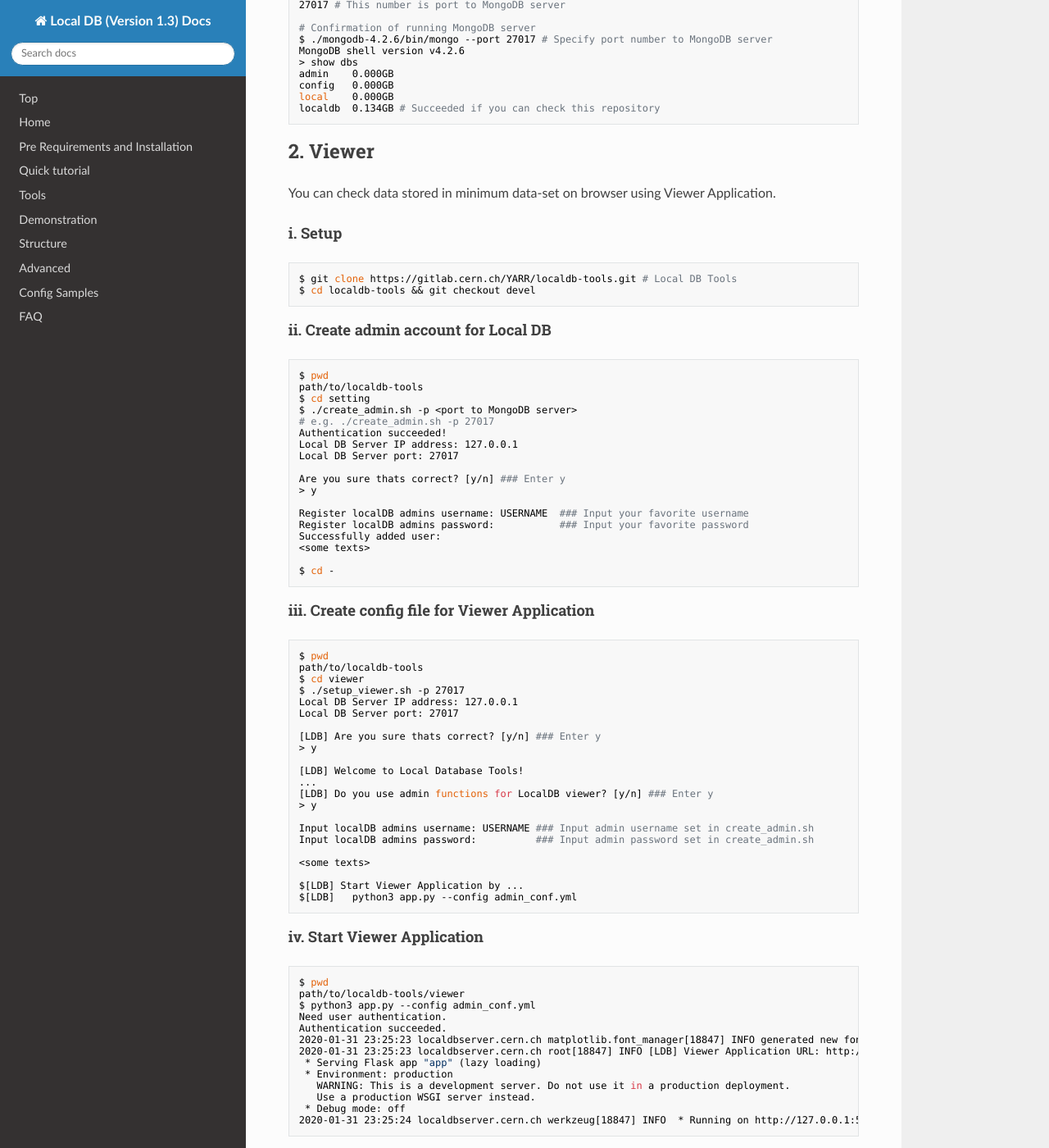
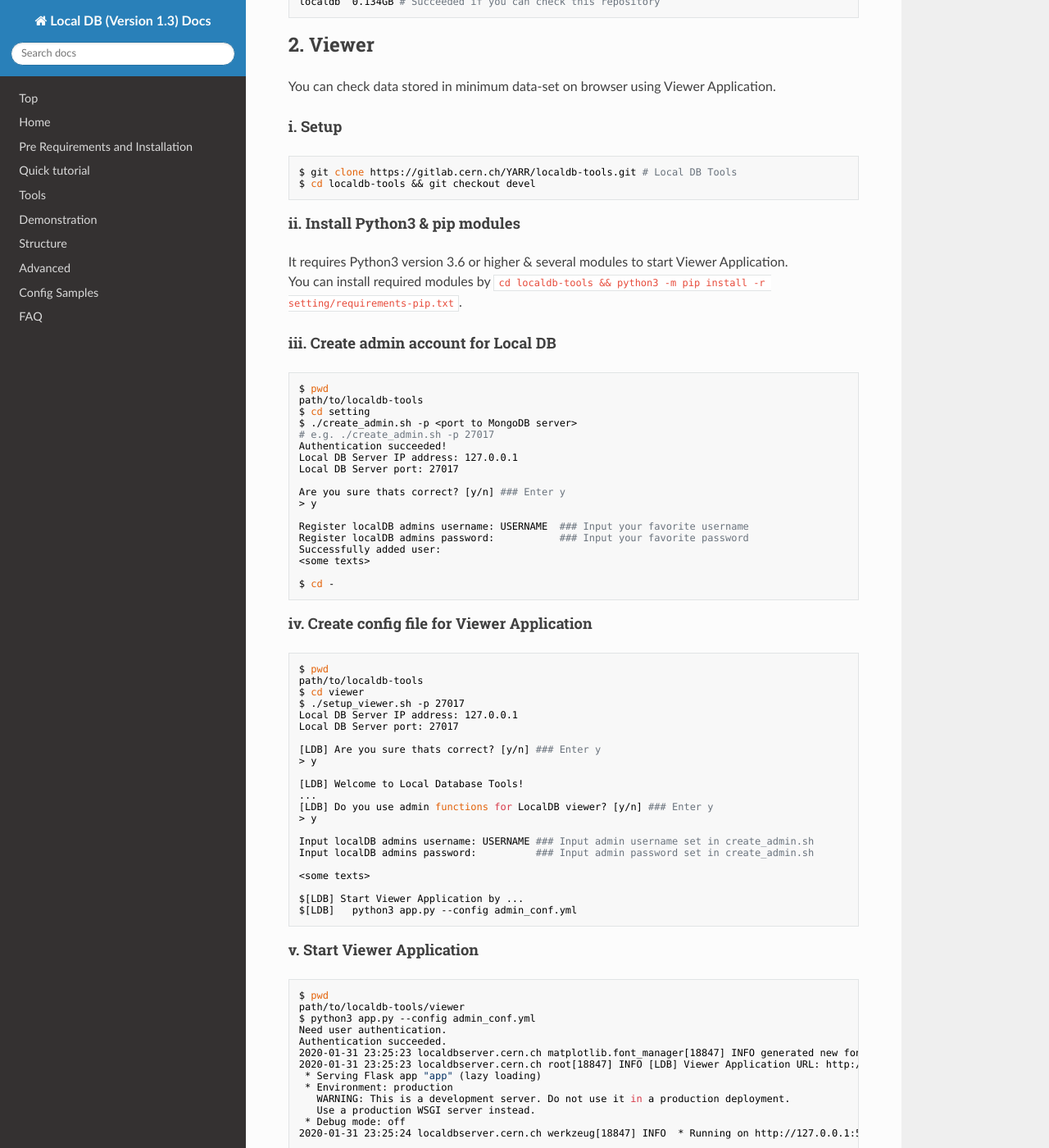
Before and after one commit to jlab-hep/localdb-docs, an MkDocs documentation site: the page built from docs/trial-tutorial.md, in a window 1280 px wide and 1400 px high, scrolled down 1287 px. Shown: the whole window at 82% size. Built offline with MkDocs 1.6.1, drawn with Linux system fonts in a browser that asks for light colours; nearby versions of some CDN libraries; old or Windows-style settings are respelled for this version of MkDocs; some of the changed text lies outside the part shown.

Commit message:
Modified trial tutorial

````diff
--- a/docs/trial-tutorial.md
+++ b/docs/trial-tutorial.md
@@ -43,7 +39,7 @@ OS not supported by tutorial
 [LDB] Check README to get how to use commands in ./mongodb-4.2.6/bin
 
 [LDB] To make a path to commands in ./mongodb-4.2.6/bin you have to excute:
-[LDB] export PATH=path/to/mongodb-4.2.6/bin:$PATH"
+[LDB] export PATH=path/to/mongodb-4.2.6/bin:$PATH
 
 $ export PATH=path/to/mongodb-4.2.6/bin:$PATH
 ```
@@ -80,7 +76,12 @@ $ git clone https://gitlab.cern.ch/YARR/localdb-tools.git # Local DB Tools
 $ cd localdb-tools && git checkout devel
 ```
 
-#### ii. Create admin account for Local DB
+#### ii. Install Python3 & pip modules
+
+It requires Python3 version 3.6 or higher & several modules to start Viewer Application.<br>
+You can install required modules by `cd localdb-tools && python3 -m pip install -r setting/requirements-pip.txt`.
+
+#### iii. Create admin account for Local DB
 
 ```bash
 $ pwd
````
Also changed, not shown: other parts of docs/trial-tutorial.md (+4 -8 lines).
